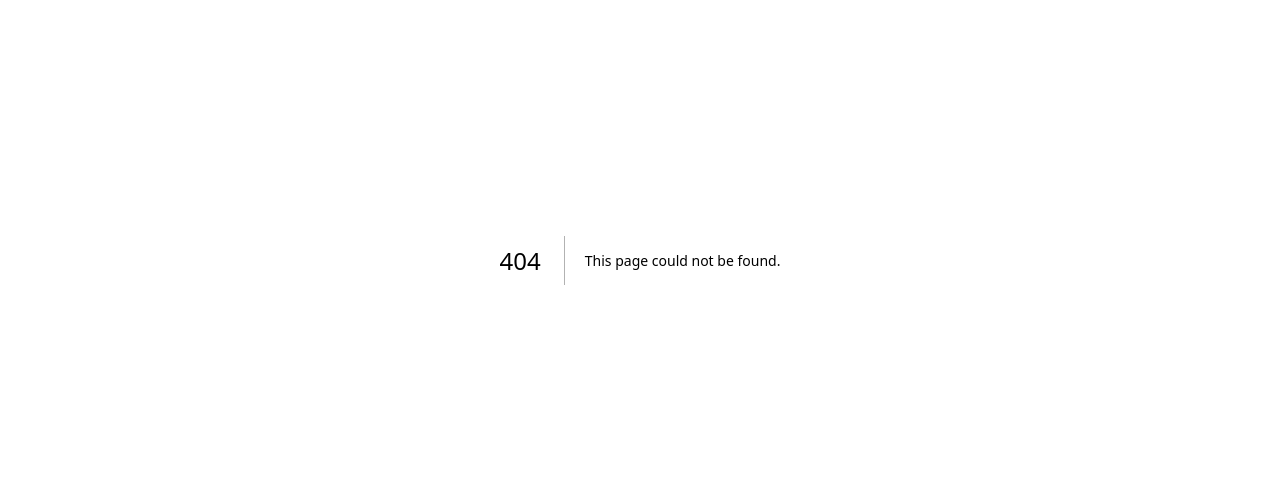
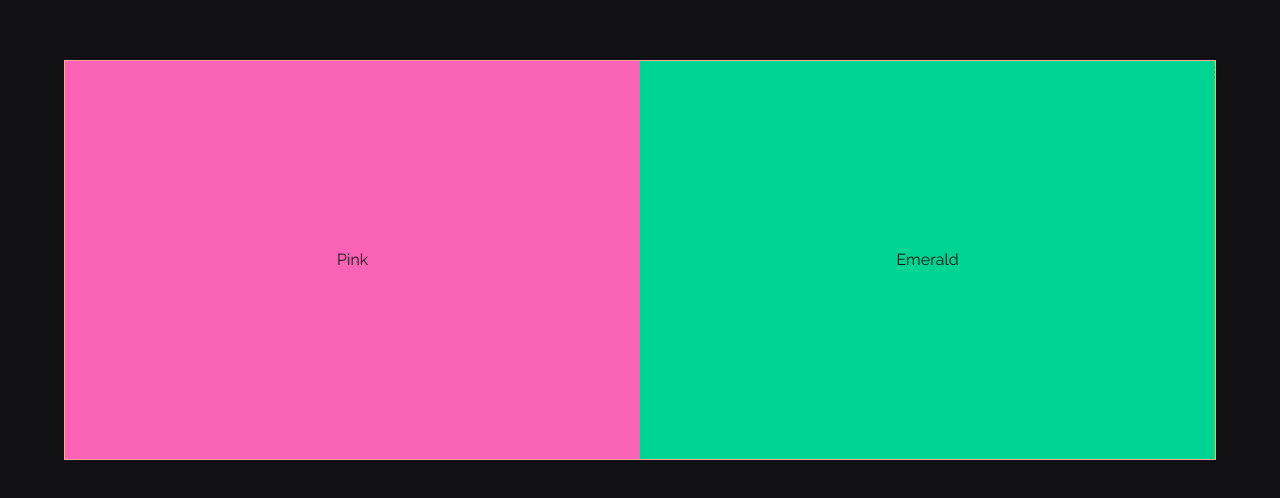
Before and after one commit to cabitibaly/next-draft, a Next.js app: page /swiper/effet-creative in a window 1280 px wide. Before the commit this address had no page. Shown: the part 140-638 px from the top of the page. Built offline with nearby package versions, Linux system fonts and the light colour scheme.

Commit message:
effect creative => swiper

```diff
--- a/global.d.ts
+++ b/global.d.ts
@@ -4,3 +4,5 @@ declare module 'swiper/css'
 declare module 'swiper/css/pagination'
 declare module 'swiper/css/navigation'
 declare module 'swiper/css/autoplay'
+declare module 'swiper/css/effect-creative'
+declare module 'swiper/css/effect-cards'
--- a/src/app/layout.tsx
+++ b/src/app/layout.tsx
@@ -9,6 +9,8 @@ import 'swiper/css';
 import 'swiper/css/pagination';
 import 'swiper/css/navigation';
 import 'swiper/css/autoplay';
+import 'swiper/css/effect-creative';
+import 'swiper/css/effect-cards';
 
 export const metadata: Metadata = {
   title: "Create Next App",
--- /dev/null
+++ b/src/app/swiper/effet-creative/page.tsx
@@ -0,0 +1,41 @@
+"use client"
+
+import { Swiper, SwiperSlide } from 'swiper/react';
+import { EffectCreative } from 'swiper/modules';
+
+const EffetCreative = () => {
+    return (
+        <section className="px-16 w-screen h-svh bg-[#111113] flex items-center justify-center max-md:px-4">
+            <Swiper
+                grabCursor={true}
+                effect={'creative'}
+                creativeEffect={{
+                    prev: {
+                        shadow: true,
+                        translate: [0, 0, -400],
+                    },
+                    next: {
+                        translate: ['100%', 0, 0],
+                    },
+                }}
+                loop={true}
+                slidesPerView={'auto'}
+                modules={[EffectCreative]}
+                centeredSlides={true}
+                className="border border-red-300 w-full h-1/2 flex items-center justify-center"
+            >
+                <SwiperSlide className='w-full! h-full! flex items-center justify-center'>
+                    <div className='w-full h-full flex'>
+                        <div className='w-1/2 h-full flex items-center justify-center bg-pink-400'> Pink</div>
+                        <div className='w-1/2 h-full flex items-center justify-center bg-emerald-400'>Emerald</div>
+                    </div>
+                </SwiperSlide>
+                <SwiperSlide className='bg-yellow-400 w-full! h-full! flex items-center justify-center'>Slide 2</SwiperSlide>
+                <SwiperSlide className='bg-green-400 w-full! h-full! flex items-center justify-center'>Slide 3</SwiperSlide>
+                <SwiperSlide className='bg-purple-400 w-full! h-full! flex items-center justify-center'>Slide 4</SwiperSlide>
+            </Swiper>
+        </section>
+    )
+}
+
+export default EffetCreative
```
